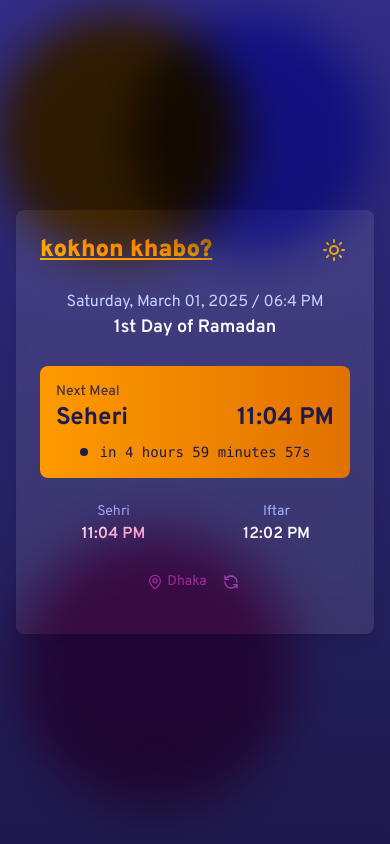
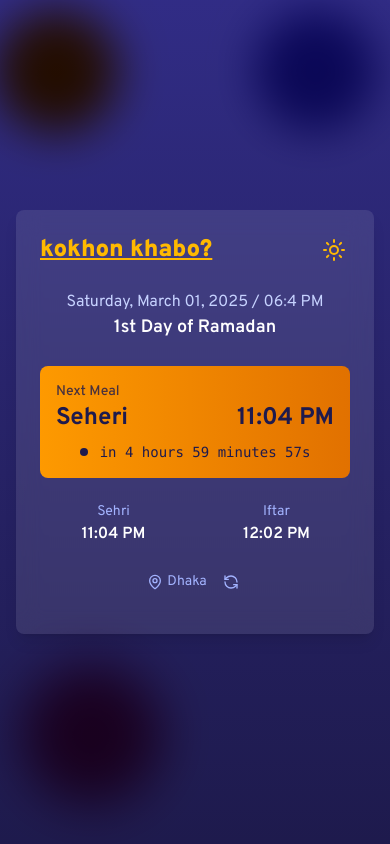
Before and after one commit to i3p9/khabo-when, a React (Vite) app: page / in a window 390 px wide. Built offline with nearby package versions, Linux system fonts and the light colour scheme.

Commit message:
style: update blob sizes for mobile

```diff
--- a/src/pages/NewHome/NewHome.jsx
+++ b/src/pages/NewHome/NewHome.jsx
@@ -150,7 +150,7 @@ export default function NewHome() {
 
 	return (
 		<main
-			className={`min-h-screen ${bgGradient} flex items-center justify-center p-4 transition-colors duration-700`}
+			className={`min-h-screen ${bgGradient} flex items-center justify-center p-4 transition-colors duration-700 overflow-hidden`}
 		>
 			<div className='w-full max-w-md'>
 				<Card
@@ -331,17 +331,17 @@ export default function NewHome() {
 				{/* Decorative Elements */}
 				<div className='absolute top-0 left-0 w-full h-full overflow-hidden pointer-events-none'>
 					<div
-						className={`absolute top-0 left-0 w-64 h-64 bg-amber-500 rounded-full mix-blend-multiply filter blur-xl opacity-${
+						className={`absolute top-0 left-0 w-32 md:w-64 h-32 md:h-64 bg-amber-700 rounded-full mix-blend-multiply filter blur-xl opacity-${
 							darkMode ? "20" : "10"
 						} animate-blob`}
 					></div>
 					<div
-						className={`absolute top-0 right-0 w-64 h-64 bg-indigo-500 rounded-full mix-blend-multiply filter blur-xl opacity-${
+						className={`absolute top-0 right-0 w-32 md:w-64 h-32 md:h-64 bg-indigo-800 rounded-full mix-blend-multiply filter blur-xl opacity-${
 							darkMode ? "20" : "10"
 						} animate-blob animation-delay-2000`}
 					></div>
 					<div
-						className={`absolute bottom-0 left-0 w-64 h-64 bg-pink-500 rounded-full mix-blend-multiply filter blur-xl opacity-${
+						className={`absolute bottom-0 left-0 w-32 md:w-64 h-32 md:h-64 bg-pink-700 rounded-full mix-blend-multiply filter blur-xl opacity-${
 							darkMode ? "20" : "10"
 						} animate-blob animation-delay-4000`}
 					></div>
```
